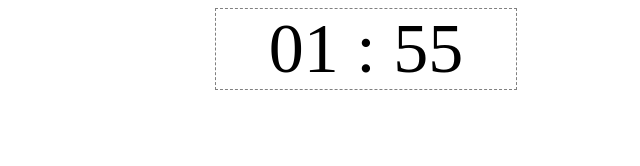
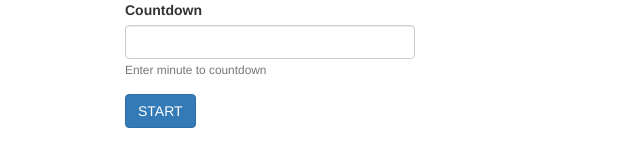
Before and after one commit to mustafaertekin/js-training-countdown, a plain HTML site: page index.html in a window 1280 px wide. Shown: the whole page, without its empty margins (274-914 px from the left). Drawn offline with nearby package versions, Linux system fonts and the light colour scheme.

Commit message:
some additions
bootstrap form
button added

```diff
--- a/css/style.css
+++ b/css/style.css
@@ -1,7 +1,13 @@
-#main {
-  border: 1px dashed gray;
+.container {
   width: 300px;
-  margin: 0 auto;
+  padding: 30px;
+}
+
+#countdown {
   text-align: center;
-    font-size: 70px;
-  }
+  font-size: 70px;
+}
+
+.center {
+  margin-left: 30%;
+}
--- a/index.html
+++ b/index.html
@@ -7,12 +7,26 @@
     <meta http-equiv="X-UA-Compatible" content="ie=edge">
     <title>Countdown</title>
     <link rel="stylesheet" href="./css/style.css">
+    <link rel="stylesheet" href="https://maxcdn.bootstrapcdn.com/bootstrap/3.3.7/css/bootstrap.min.css" integrity="sha384-BVYiiSIFeK1dGmJRAkycuHAHRg32OmUcww7on3RYdg4Va+PmSTsz/K68vbdEjh4u"
+        crossorigin="anonymous">
+
 </head>
 
 <body>
-    <div id="main">
-    </div>
+
+    <form class="col-md-3 center">
+        <div class="form-group">
+            <label for="minInput">Countdown</label>
+            <input type="number" class="form-control" id="minInput" aria-describedby="emailHelp">
+            <small id="minHelp" class="form-text text-muted">Enter minute to countdown</small>
+        </div>
+        </div>
+        <button id="minButton" type="button" class="btn btn-primary">START</button>
+        <div id="countdown" class="form-group"></div>
+    </form>
+
 </body>
 <script src="https://ajax.googleapis.com/ajax/libs/jquery/3.2.1/jquery.min.js"></script>
 <script src="./js/main.js"></script>
+
 </html>
--- a/js/main.js
+++ b/js/main.js
@@ -1,15 +1,19 @@
-let min = 2 - 1;  // 01:59 is the strat point for 2 minutes, so give -1 for the minute
 let sec = 60;
 
-let loop = setInterval(function() {
+$("#minButton").on("click", function () {
+    init();
+});
 
-
+function init() {
+    sec = 60;
+    let min = $("#minInput").val() - 1; // 01:59 is the strat point for 2 minutes, so give -1 for the minute
+    let loop = setInterval(function () {
         sec--;
 
         // if the sec = 0 , it means 1 minute is over, so min--
-    if (sec == 0){
+        if (sec == 0) {
             sec = 60;
-        min --;
+            min--;
         }
 
         // to make the view 01:05 instead of 1:5, we use padStart method with 2 digits parameter
@@ -17,12 +21,17 @@ let loop = setInterval(function() {
         let second = new String(sec).padStart(2, "0");
 
         // Output to DOM with string literals
-    $("#main").html(`${minute} : ${second}`)
+        $("#countdown").html(`${minute} : ${second}`)
 
         // cancal the time interval when the min & sec 0
         if (min == -1) {
             // at the and write "the end"
             clearInterval(loop);
-            $("#main").html("The End");
+            $("#countdown").html("The End");
         }
+
+        $("#minButton").on("click", function () {
+            clearInterval(loop);
+        });
     }, 1000);
+}
```
Lines whose indentation alone changed are shown as unchanged.
